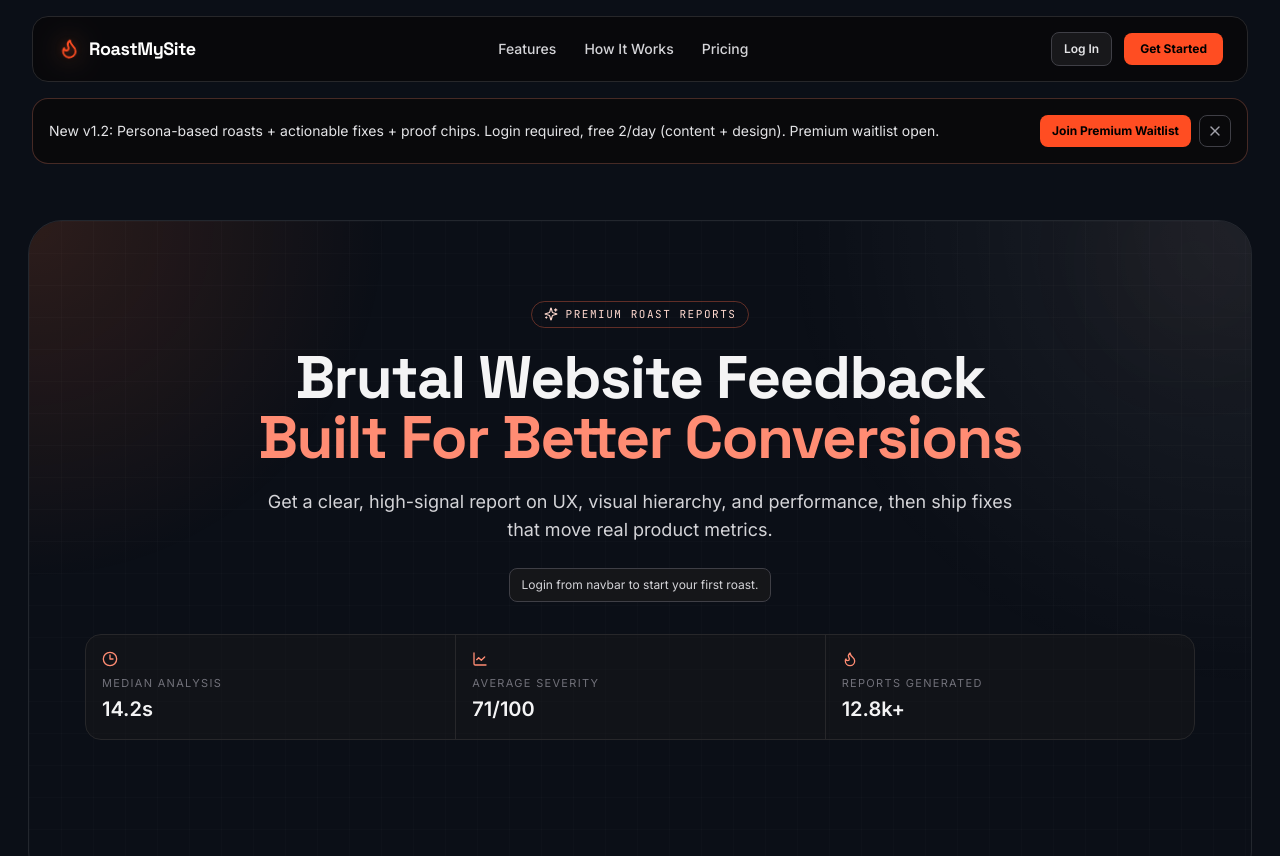
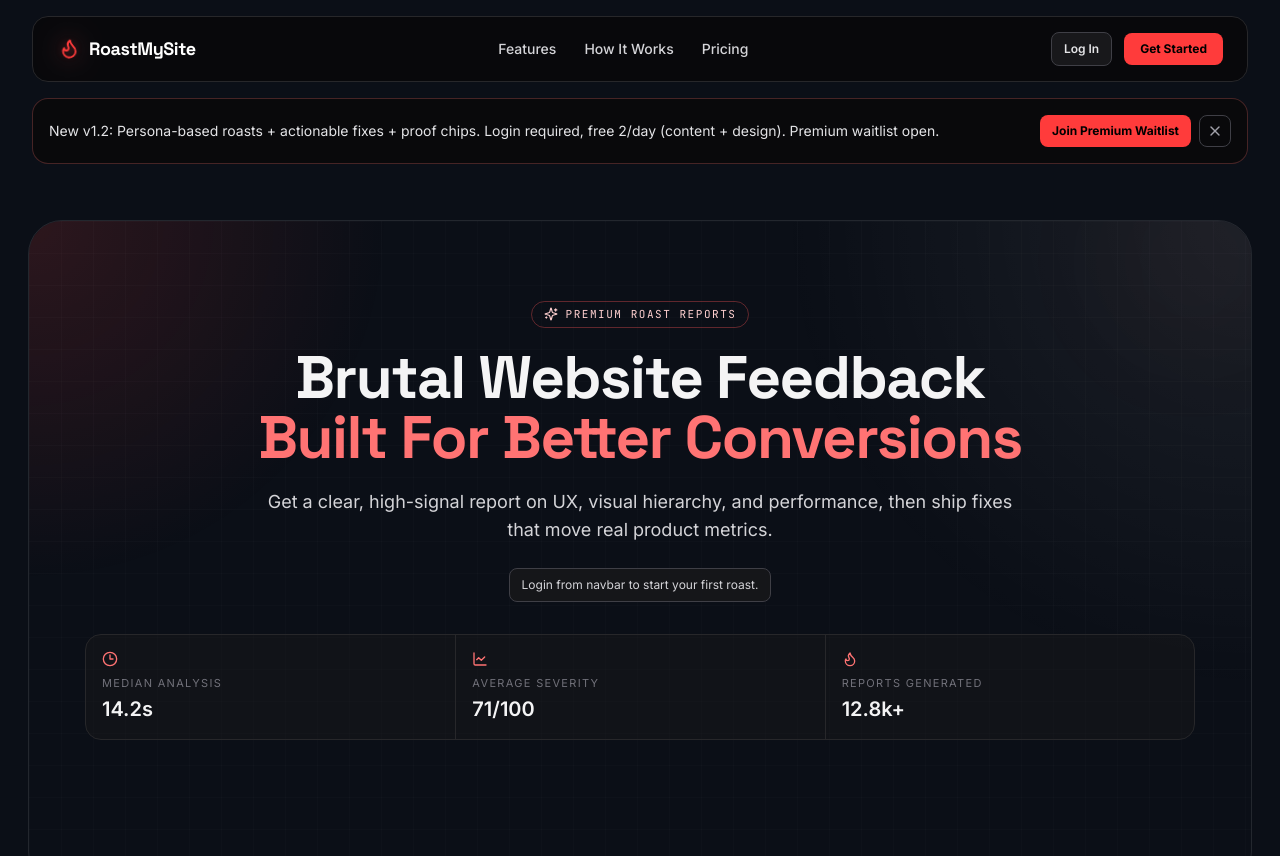
Before and after one commit to pranavgawaii/roast-my-site, a React (Vite) app: page / in a window 1280 px wide. Shown: the top 856 px of the page. Built offline with nearby package versions, Linux system fonts and the light colour scheme; no server answers.

Commit message:
style: enforce deep red palette across entire UI

```diff
--- a/src/features/roast/RoastResults.tsx
+++ b/src/features/roast/RoastResults.tsx
@@ -52,7 +52,7 @@ const shareThemeOptions: Array<{
   {
     value: "websiteDark",
     label: "Website Theme",
-    swatch: "linear-gradient(135deg, #ff5b33 0%, #0b0f17 62%)"
+    swatch: "linear-gradient(135deg, #ff3b3b 0%, #0b0f17 62%)"
   },
   {
     value: "noirDark",
@@ -66,8 +66,8 @@ const shareThemeOptions: Array<{
   },
   {
     value: "ivoryLight",
-    label: "Ivory Light",
-    swatch: "linear-gradient(135deg, #faf7ef 0%, #e8dcc3 62%)"
+    label: "Rose Light",
+    swatch: "linear-gradient(135deg, #fff1f1 0%, #ffd6d6 62%)"
   },
   {
     value: "frostLight",
--- a/src/features/roast/ShareableCard.tsx
+++ b/src/features/roast/ShareableCard.tsx
@@ -180,7 +180,7 @@ function qualityTone(score: number, isLight: boolean) {
     return isLight ? "#047857" : "#34d399";
   }
   if (score >= 65) {
-    return isLight ? "#e53d18" : "#ff6b47";
+    return isLight ? "#d92626" : "#ff5c5c";
   }
   return isLight ? "#b91c1c" : "#f87171";
 }
--- a/src/index.css
+++ b/src/index.css
@@ -40,8 +40,8 @@ body.light {
 
 .light .bg-grid {
   background-image:
-    linear-gradient(rgba(255, 95, 55, 0.12) 1px, transparent 1px),
-    linear-gradient(90deg, rgba(255, 95, 55, 0.12) 1px, transparent 1px);
+    linear-gradient(rgba(255, 68, 68, 0.12) 1px, transparent 1px),
+    linear-gradient(90deg, rgba(255, 68, 68, 0.12) 1px, transparent 1px);
 }
 
 .light .text-white {
@@ -145,16 +145,16 @@ body.light {
 
 .fire-border {
   border-image-source: linear-gradient(120deg,
-      rgba(255, 95, 55, 0.95),
-      rgba(224, 64, 30, 0.72),
-      rgba(255, 132, 96, 0.9));
+      rgba(255, 68, 68, 0.95),
+      rgba(224, 44, 44, 0.72),
+      rgba(255, 104, 104, 0.9));
   border-image-slice: 1;
 }
 
 .bg-grid {
   background-image:
-    linear-gradient(rgba(255, 95, 55, 0.09) 1px, transparent 1px),
-    linear-gradient(90deg, rgba(255, 95, 55, 0.09) 1px, transparent 1px);
+    linear-gradient(rgba(255, 68, 68, 0.09) 1px, transparent 1px),
+    linear-gradient(90deg, rgba(255, 68, 68, 0.09) 1px, transparent 1px);
   background-size: 42px 42px;
 }
 
@@ -164,7 +164,7 @@ body.light {
 
 .brand-flame {
   transform-origin: 50% 85%;
-  filter: drop-shadow(0 0 8px rgba(255, 120, 40, 0.45));
+  filter: drop-shadow(0 0 8px rgba(255, 68, 68, 0.45));
   animation: brand-flame-pulse 2.6s ease-in-out infinite;
 }
 
@@ -174,7 +174,7 @@ body.light {
   height: 0.9rem;
   border-radius: 9999px;
   background:
-    radial-gradient(circle, rgba(255, 104, 74, 0.42) 0%, rgba(229, 61, 24, 0.22) 55%, transparent 100%);
+    radial-gradient(circle, rgba(255, 97, 97, 0.42) 0%, rgba(224, 44, 44, 0.22) 55%, transparent 100%);
   filter: blur(4px);
   animation: brand-flame-glow 2.8s ease-in-out infinite;
 }
@@ -228,15 +228,15 @@ body.light {
 @keyframes brand-flame-pulse {
   0% {
     transform: rotate(-4deg) scale(0.98);
-    filter: drop-shadow(0 0 7px rgba(255, 128, 58, 0.45));
+    filter: drop-shadow(0 0 7px rgba(255, 86, 86, 0.45));
   }
   50% {
     transform: rotate(4deg) scale(1.08);
-    filter: drop-shadow(0 0 12px rgba(255, 147, 73, 0.62));
+    filter: drop-shadow(0 0 12px rgba(255, 99, 99, 0.62));
   }
   100% {
     transform: rotate(-3deg) scale(1.01);
-    filter: drop-shadow(0 0 8px rgba(255, 120, 42, 0.5));
+    filter: drop-shadow(0 0 8px rgba(255, 78, 78, 0.5));
   }
 }
 
--- a/src/pages/Home.tsx
+++ b/src/pages/Home.tsx
@@ -201,7 +201,7 @@ export default function Home() {
                   </Link>
                   <Link
                     to="/sign-up"
-                    className="inline-flex rounded-lg bg-[#ff4d22] px-2.5 py-1.5 text-[11px] font-bold text-black transition hover:bg-[#ff5a2f] sm:px-4 sm:py-2 sm:text-xs"
+                    className="inline-flex rounded-lg bg-[#ff3b3b] px-2.5 py-1.5 text-[11px] font-bold text-black transition hover:bg-[#ff5252] sm:px-4 sm:py-2 sm:text-xs"
                   >
                     Get Started
                   </Link>
@@ -245,7 +245,7 @@ export default function Home() {
                 <div className="flex items-center gap-2">
                   <Link
                     to={launchMessaging.waitlistCta.url}
-                    className="inline-flex rounded-lg bg-[#ff4d22] px-3 py-2 text-xs font-bold text-black transition hover:bg-[#ff5a2f]"
+                    className="inline-flex rounded-lg bg-[#ff3b3b] px-3 py-2 text-xs font-bold text-black transition hover:bg-[#ff5252]"
                   >
                     {launchMessaging.waitlistCta.label}
                   </Link>
@@ -268,7 +268,7 @@ export default function Home() {
             animate={{ opacity: 1, y: 0 }}
             className="relative overflow-hidden rounded-[34px] border border-white/10 bg-zinc-950/82 px-6 pt-12 pb-20 md:px-10 md:pt-16 md:pb-28 lg:px-14 lg:pt-20 lg:pb-36"
           >
-            <div className="pointer-events-none absolute inset-0 bg-[radial-gradient(620px_circle_at_0%_0%,rgba(255,111,52,0.14),transparent_58%),radial-gradient(760px_circle_at_100%_0%,rgba(255,255,255,0.07),transparent_62%)]" />
+            <div className="pointer-events-none absolute inset-0 bg-[radial-gradient(620px_circle_at_0%_0%,rgba(255,68,68,0.14),transparent_58%),radial-gradient(760px_circle_at_100%_0%,rgba(255,255,255,0.07),transparent_62%)]" />
             <div className="pointer-events-none absolute inset-0 bg-[linear-gradient(90deg,rgba(255,255,255,0.015)_1px,transparent_1px),linear-gradient(rgba(255,255,255,0.015)_1px,transparent_1px)] bg-[size:32px_32px]" />
             <motion.div
               aria-hidden
@@ -282,7 +282,7 @@ export default function Home() {
                 initial={{ opacity: 0, y: 8 }}
                 animate={{ opacity: 1, y: 0 }}
                 transition={{ delay: 0.05, duration: 0.4 }}
-                className="inline-flex items-center gap-2 rounded-full border border-[#ff6b47]/35 bg-[#ff6b47]/12 px-3 py-1 text-[11px] font-mono uppercase tracking-[0.14em] text-[#ffd9cf]"
+                className="inline-flex items-center gap-2 rounded-full border border-[#ff5656]/35 bg-[#ff5656]/12 px-3 py-1 text-[11px] font-mono uppercase tracking-[0.14em] text-[#ffd0d0]"
               >
                 <Sparkles className="h-3.5 w-3.5" />
                 Premium Roast Reports
@@ -295,7 +295,7 @@ export default function Home() {
                 className="mt-5 font-display text-4xl font-extrabold tracking-tight text-zinc-100 sm:text-5xl lg:text-6xl"
               >
                 Brutal Website Feedback
-                <span className="block text-[#ff8c73]">Built For Better Conversions</span>
+                <span className="block text-[#ff7373]">Built For Better Conversions</span>
               </motion.h1>
 
               <motion.p
@@ -370,7 +370,7 @@ export default function Home() {
             transition={{ duration: 0.45 }}
             className="relative overflow-hidden rounded-[30px] border border-white/10 bg-zinc-950/82 p-3 md:p-4"
           >
-            <div className="pointer-events-none absolute inset-0 bg-[radial-gradient(620px_circle_at_0%_0%,rgba(255,111,52,0.12),transparent_60%),radial-gradient(760px_circle_at_100%_0%,rgba(255,255,255,0.05),transparent_64%)]" />
+            <div className="pointer-events-none absolute inset-0 bg-[radial-gradient(620px_circle_at_0%_0%,rgba(255,68,68,0.12),transparent_60%),radial-gradient(760px_circle_at_100%_0%,rgba(255,255,255,0.05),transparent_64%)]" />
             <div className="pointer-events-none absolute right-12 top-10 h-28 w-28 rounded-full bg-ember-300/10 blur-3xl" />
 
             <div className="relative overflow-hidden rounded-2xl border border-white/10 bg-zinc-950/88">
@@ -563,7 +563,7 @@ export default function Home() {
 
         <section id="pricing" className="mx-auto mt-10 max-w-6xl px-4 pb-20 pt-4 md:mt-14 md:px-8 md:pt-8">
           <div className="relative overflow-hidden rounded-[30px] border border-white/10 bg-zinc-950/78 p-6 md:p-10">
-            <div className="pointer-events-none absolute inset-0 bg-[radial-gradient(580px_circle_at_0%_0%,rgba(255,111,52,0.12),transparent_58%),radial-gradient(760px_circle_at_100%_0%,rgba(255,255,255,0.06),transparent_62%)]" />
+            <div className="pointer-events-none absolute inset-0 bg-[radial-gradient(580px_circle_at_0%_0%,rgba(255,68,68,0.12),transparent_58%),radial-gradient(760px_circle_at_100%_0%,rgba(255,255,255,0.06),transparent_62%)]" />
             <div className="text-center">
               <h2 className="font-display text-4xl font-bold text-white md:text-5xl">
                 Pricing that starts free
--- a/src/shared/ui/BrandLogo.tsx
+++ b/src/shared/ui/BrandLogo.tsx
@@ -25,14 +25,14 @@ export function BrandLogo({ className, size = "md" }: BrandLogoProps) {
     <Link
       to="/"
       className={cn(
-        "inline-flex items-center gap-2 overflow-visible font-display font-bold tracking-tight leading-none text-white transition-colors hover:text-[#ff8c73]",
+        "inline-flex items-center gap-2 overflow-visible font-display font-bold tracking-tight leading-none text-white transition-colors hover:text-[#ff7373]",
         className
       )}
       aria-label="RoastMySite home"
     >
       <span className="relative inline-flex h-6 w-6 flex-none items-center justify-center overflow-visible">
         <span className="brand-flame-glow" aria-hidden />
-        <Flame className={cn("brand-flame relative z-10 overflow-visible text-[#ff4d22]", sizeMap[size].icon)} />
+        <Flame className={cn("brand-flame relative z-10 overflow-visible text-[#ff3b3b]", sizeMap[size].icon)} />
       </span>
       <span className={cn(sizeMap[size].text)}>RoastMySite</span>
     </Link>
--- a/tailwind.config.js
+++ b/tailwind.config.js
@@ -6,16 +6,16 @@ export default {
     extend: {
       colors: {
         ember: {
-          50: "#fff2ee",
-          100: "#ffd9cf",
-          200: "#ffb3a1",
-          300: "#ff8c73",
-          400: "#ff6b47",
-          500: "#ff4d22",
-          600: "#e53d18",
-          700: "#b72f13",
-          800: "#8f240f",
-          900: "#61180a"
+          50: "#fff0f0",
+          100: "#ffc2c2",
+          200: "#ff9b9b",
+          300: "#ff7373",
+          400: "#ff5656",
+          500: "#ff3b3b",
+          600: "#e02c2c",
+          700: "#b52121",
+          800: "#8b1919",
+          900: "#611010"
         }
       },
       fontFamily: {
@@ -24,7 +24,7 @@ export default {
         mono: ["'JetBrains Mono'", "monospace"]
       },
       boxShadow: {
-        glow: "0 0 42px rgba(255, 77, 34, 0.24)"
+        glow: "0 0 42px rgba(255, 59, 59, 0.24)"
       }
     }
   },
```
Also changed, not shown: src/features/auth/authAppearance.ts (+5 -5 lines).
